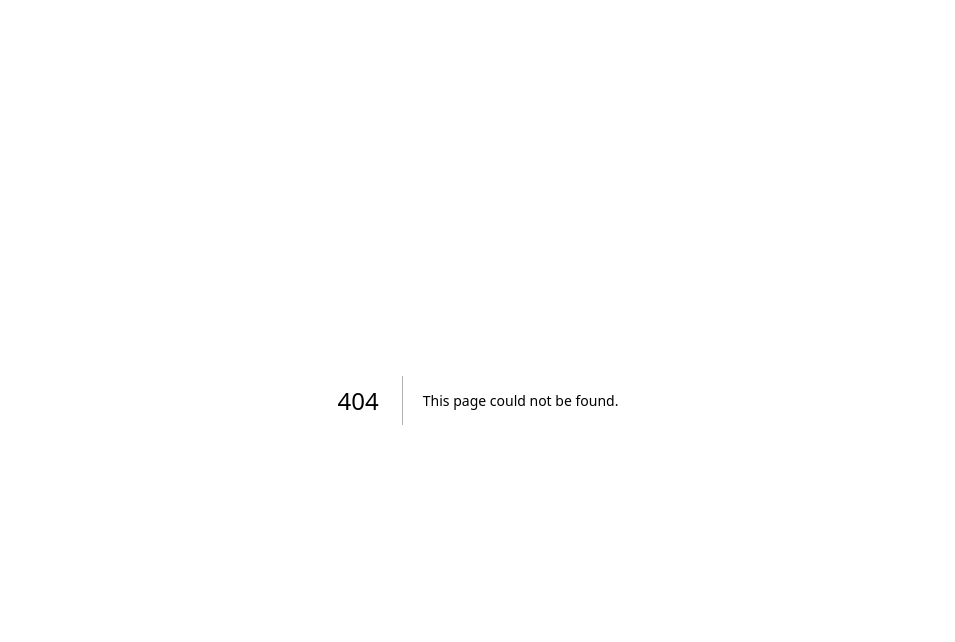
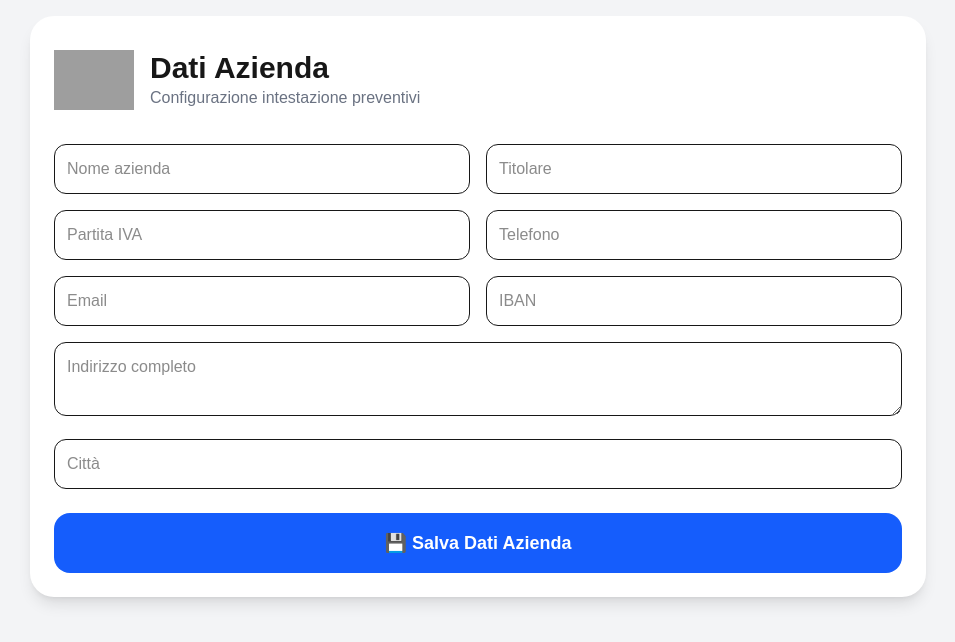
Before and after one commit to salvatorepicciullo-tech/fabbro-frontend, a Next.js app: page /settings in a window 1280 px wide. Before the commit this address had no page. Shown: the top 642 px of the page, without its empty margins (162-1117 px from the left). Built offline with nearby package versions, Linux system fonts and the light colour scheme; grey boxes are pictures that could not be loaded.

Commit message:
Create page.js

```diff
--- /dev/null
+++ b/app/settings/page.js
@@ -0,0 +1,168 @@
+"use client";
+
+import { useState } from "react";
+
+export default function SettingsPage() {
+
+  const [company, setCompany] = useState({
+    name: "",
+    owner: "",
+    vat: "",
+    address: "",
+    city: "",
+    phone: "",
+    email: "",
+    iban: ""
+  });
+
+  const saveSettings = () => {
+
+    localStorage.setItem(
+      "companyData",
+      JSON.stringify(company)
+    );
+
+    alert("✅ Dati ditta salvati!");
+  };
+
+  return (
+    <div className="min-h-screen bg-gray-100 p-4">
+
+      <div className="max-w-4xl mx-auto">
+
+        <div className="bg-white rounded-3xl shadow-lg p-6">
+
+          <div className="flex items-center gap-4 mb-6">
+
+            <img
+              src="/logo.png?v=1"
+              alt="Logo"
+              className="w-20 h-20 object-contain"
+            />
+
+            <div>
+              <h1 className="text-3xl font-black">
+                Dati Azienda
+              </h1>
+
+              <p className="text-gray-500">
+                Configurazione intestazione preventivi
+              </p>
+            </div>
+
+          </div>
+
+          <div className="grid grid-cols-1 md:grid-cols-2 gap-4">
+
+            <input
+              placeholder="Nome azienda"
+              className="border p-3 rounded-xl"
+              value={company.name}
+              onChange={(e) =>
+                setCompany({
+                  ...company,
+                  name: e.target.value
+                })
+              }
+            />
+
+            <input
+              placeholder="Titolare"
+              className="border p-3 rounded-xl"
+              value={company.owner}
+              onChange={(e) =>
+                setCompany({
+                  ...company,
+                  owner: e.target.value
+                })
+              }
+            />
+
+            <input
+              placeholder="Partita IVA"
+              className="border p-3 rounded-xl"
+              value={company.vat}
+              onChange={(e) =>
+                setCompany({
+                  ...company,
+                  vat: e.target.value
+                })
+              }
+            />
+
+            <input
+              placeholder="Telefono"
+              className="border p-3 rounded-xl"
+              value={company.phone}
+              onChange={(e) =>
+                setCompany({
+                  ...company,
+                  phone: e.target.value
+                })
+              }
+            />
+
+            <input
+              placeholder="Email"
+              className="border p-3 rounded-xl"
+              value={company.email}
+              onChange={(e) =>
+                setCompany({
+                  ...company,
+                  email: e.target.value
+                })
+              }
+            />
+
+            <input
+              placeholder="IBAN"
+              className="border p-3 rounded-xl"
+              value={company.iban}
+              onChange={(e) =>
+                setCompany({
+                  ...company,
+                  iban: e.target.value
+                })
+              }
+            />
+
+          </div>
+
+          <textarea
+            placeholder="Indirizzo completo"
+            className="border p-3 rounded-xl w-full mt-4"
+            value={company.address}
+            onChange={(e) =>
+              setCompany({
+                ...company,
+                address: e.target.value
+              })
+            }
+          />
+
+          <input
+            placeholder="Città"
+            className="border p-3 rounded-xl w-full mt-4"
+            value={company.city}
+            onChange={(e) =>
+              setCompany({
+                ...company,
+                city: e.target.value
+              })
+            }
+          />
+
+          <button
+            onClick={saveSettings}
+            className="w-full bg-blue-600 hover:bg-blue-700 text-white p-4 rounded-2xl mt-6 text-lg font-bold"
+          >
+            💾 Salva Dati Azienda
+          </button>
+
+        </div>
+
+      </div>
+
+    </div>
+  );
+}
```
